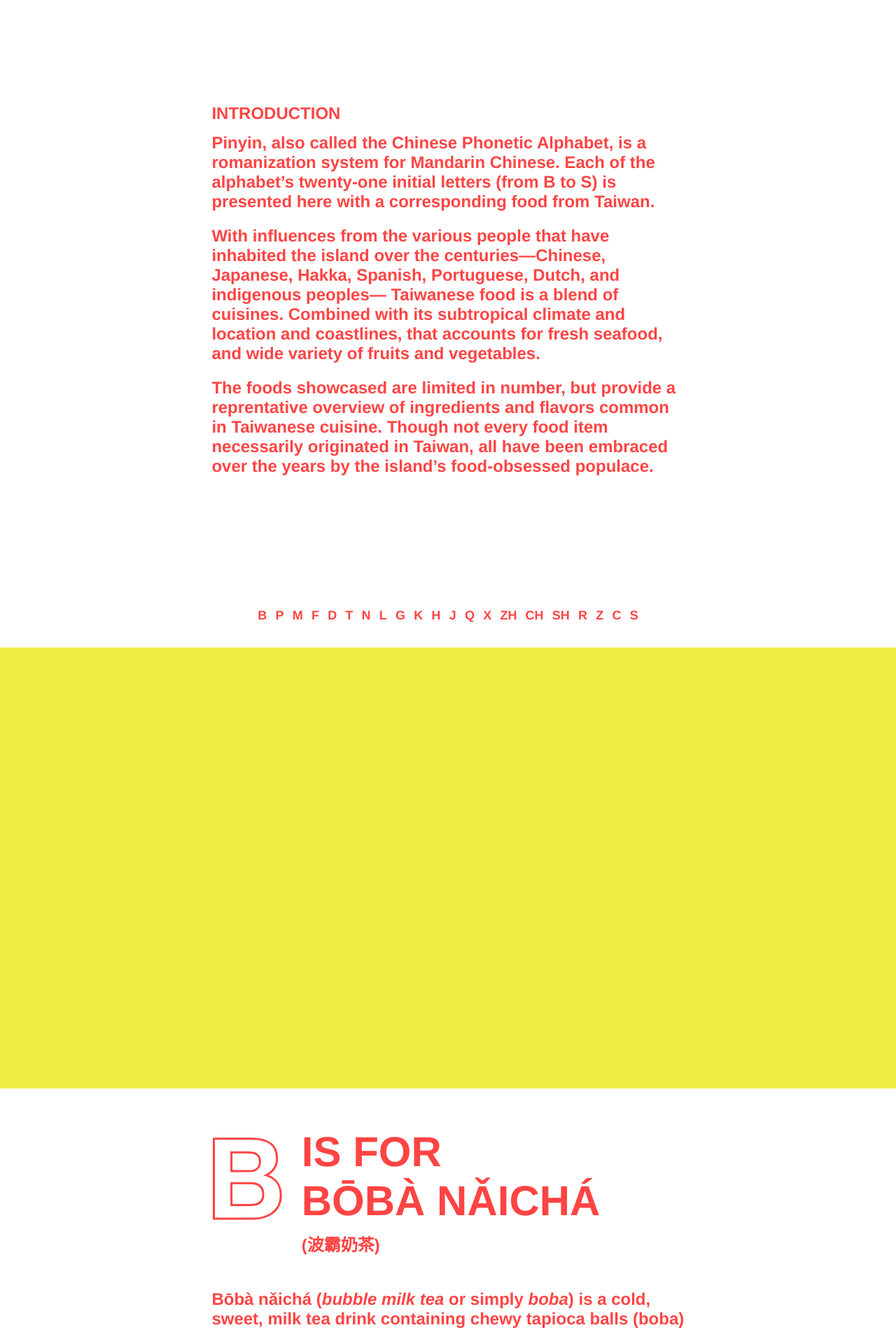
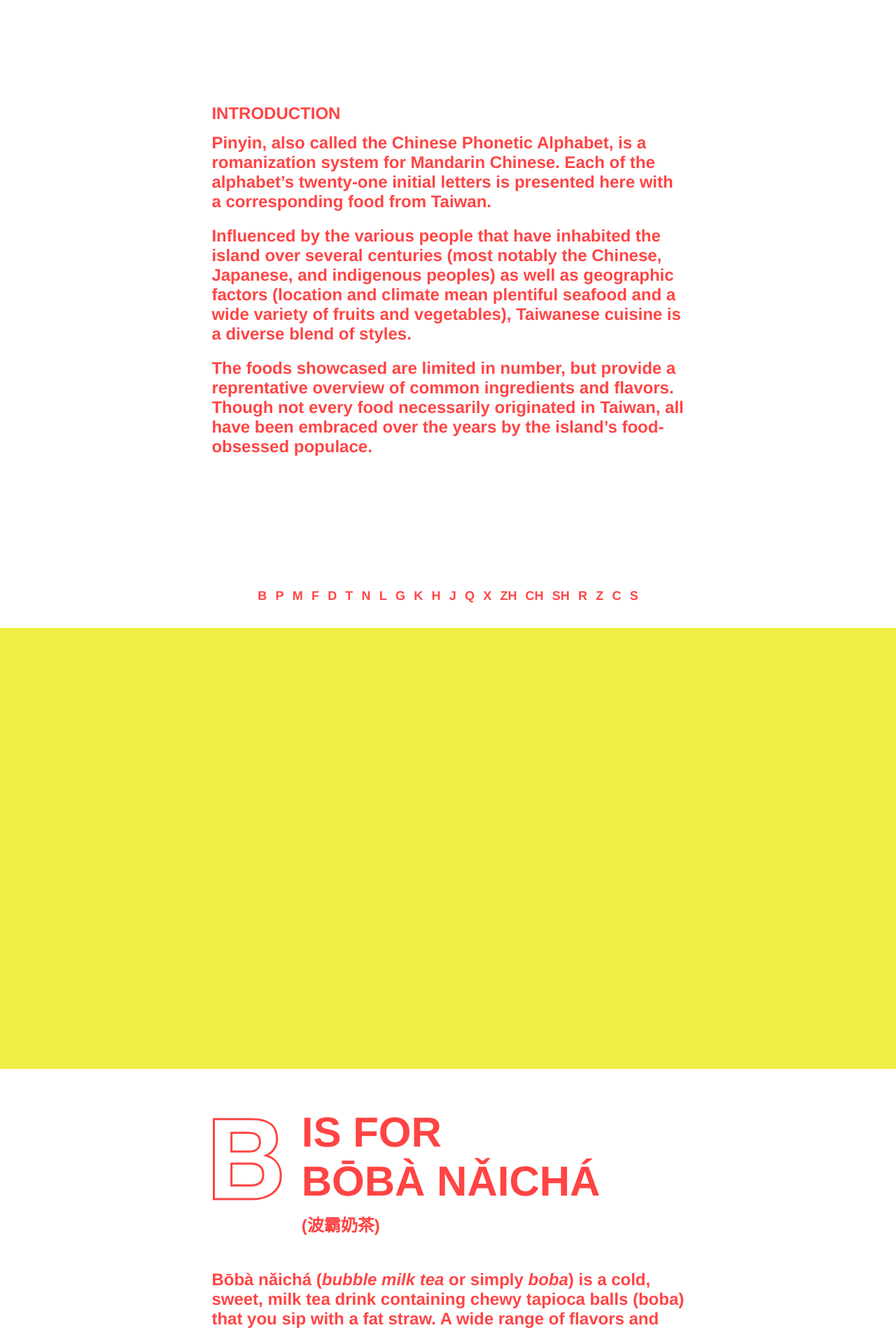
Before and after one commit to justinjaywang/taiwanese-foods, a Jekyll site: the page built from index.md, in a window 1280 px wide. Shown: the part 520-2420 px from the top of the page at 70% size. Built offline with Jekyll 4.4.1, drawn with Linux system fonts in a browser that asks for light colours.

Commit message:
content edit, homepage

```diff
--- a/index.md
+++ b/index.md
@@ -6,11 +6,11 @@ layout: homepage
 
 #### Introduction
 
-Pinyin, also called the Chinese Phonetic Alphabet, is a romanization system for Mandarin Chinese. Each of the alphabet's twenty-one initial letters (from B to S) is presented here with a corresponding food from Taiwan.
+Pinyin, also called the Chinese Phonetic Alphabet, is a romanization system for Mandarin Chinese. Each of the alphabet's twenty-one initial letters is presented here with a corresponding food from Taiwan.
 
-With influences from the various people that have inhabited the island over the centuries—Chinese, Japanese, Hakka, Spanish, Portuguese, Dutch, and indigenous peoples— Taiwanese food is a blend of cuisines. Combined with its subtropical climate and location and coastlines, that accounts for fresh seafood, and wide variety of fruits and vegetables.
+Influenced by the various people that have inhabited the island over several centuries (most notably the Chinese, Japanese, and indigenous peoples) as well as geographic factors (location and climate mean plentiful seafood and a wide variety of fruits and vegetables), Taiwanese cuisine is a diverse blend of styles.
 
-The foods showcased are limited in number, but provide a reprentative overview of ingredients and flavors common in Taiwanese cuisine. Though not every food item necessarily originated in Taiwan, all have been embraced over the years by the island's food-obsessed populace.
+The foods showcased are limited in number, but provide a reprentative overview of common ingredients and flavors. Though not every food necessarily originated in Taiwan, all have been embraced over the years by the island's food-obsessed populace.
 
 <!--
 Taiwanese food is , when you account for its geography and climate, and its history of several waves of immigration to the island over several centuries.
@@ -22,8 +22,6 @@ Taiwanese food is , when you account for its geography and climate, and its hist
 seafood abundant, produces large variety of fruits and vegetables.
 
 - geographical location freshness and availability is key
-
-Much like the history of the island itself, the food is difficult to pinpoint. In short, it's a blend of different cuisines, from Chinese to Japanese, with influences from Hakka and the indigenous peoples that have occupied the island for a thousand years.
 
 - fresh seafood (qiu dao yu), fruits (lian wu and shizi), and vegetables (ku gua and zhu sun).
 - homestyle dishes (san bei ji and rou zao fan)
```
